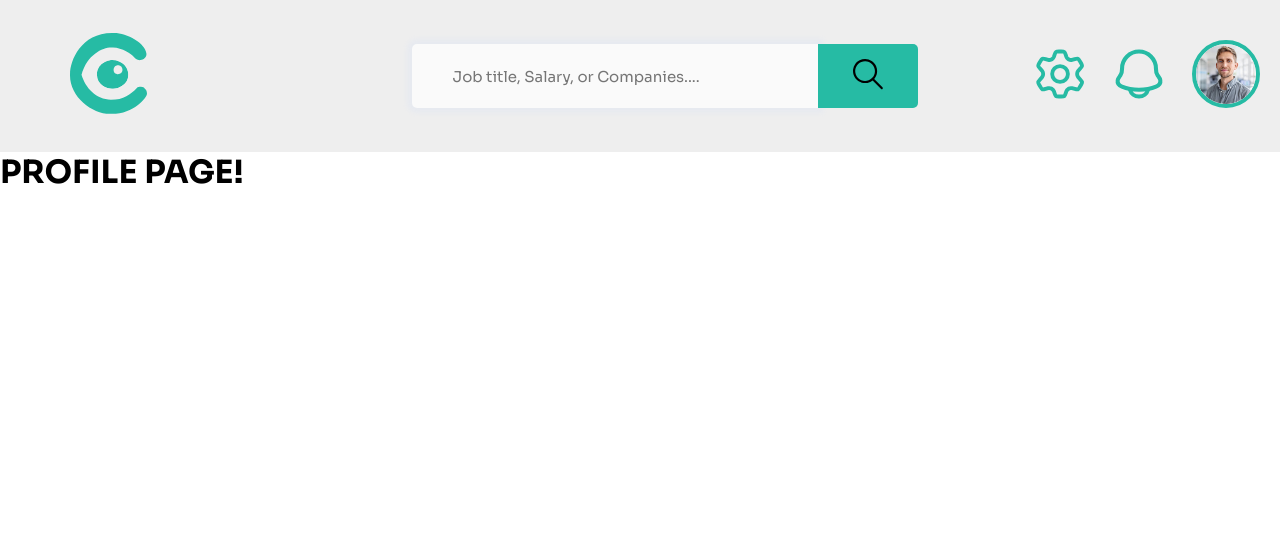
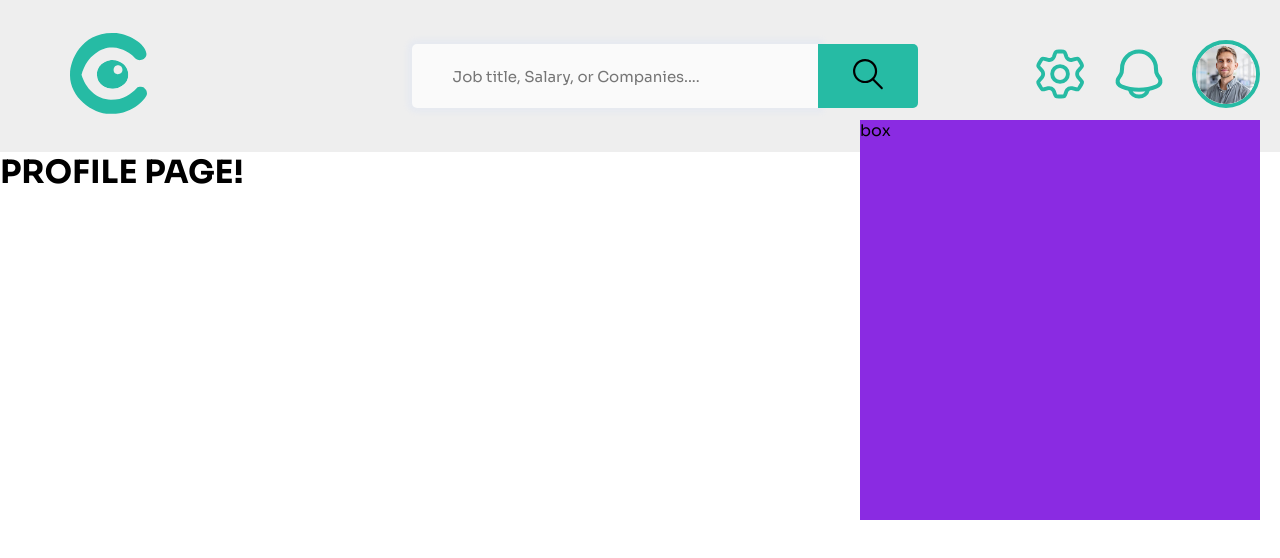
Before and after one commit to KyronPomidor/CVision, a React (Vite) app in the folder front/: page /profile in a window 1280 px wide. Shown: the top 558 px of the page. Built offline with nearby package versions, Linux system fonts and the light colour scheme.

Commit message:
feat: implement notification structure

```diff
--- /dev/null
+++ b/front/src/components/Notification/Notifications.jsx
@@ -0,0 +1,12 @@
+import styles from "./styles/Notifications.module.css"
+
+function Notifications() {
+
+  return (
+    <div className={styles.Notifications}>
+        box
+    </div>
+  )
+}
+
+export default Notifications
--- /dev/null
+++ b/front/src/components/Notification/styles/Notifications.module.css
@@ -0,0 +1,9 @@
+.Notifications{
+    z-index: 1000;
+    position: fixed;
+    width: clamp(200px, 40vw, 400px);
+    height: 400px;
+    top: 120px;
+    right: 20px;
+    background-color: blueviolet;
+}
--- a/front/src/components/header/Header.jsx
+++ b/front/src/components/header/Header.jsx
@@ -1,5 +1,6 @@
 import { Link } from "react-router-dom"
 import styles from "./Header.module.css"
+import Notifications from "../Notification/Notifications";
 import mainLogo from "../../assets/main-logo.svg";
 import searchLogo from "../../assets/search-icon.svg";
 import settingsLogo from "../../assets/settings-icon.svg";
@@ -50,8 +51,8 @@ function Header() {
                 </form>
             </div>
 
+            <Notifications></Notifications>
         </header>
-
     )
 }
 
```
Also changed, not shown: front/src/components/Notification/NotificationCard.jsx (added), front/src/components/Notification/styles/NotificationCard.module.css (added).
